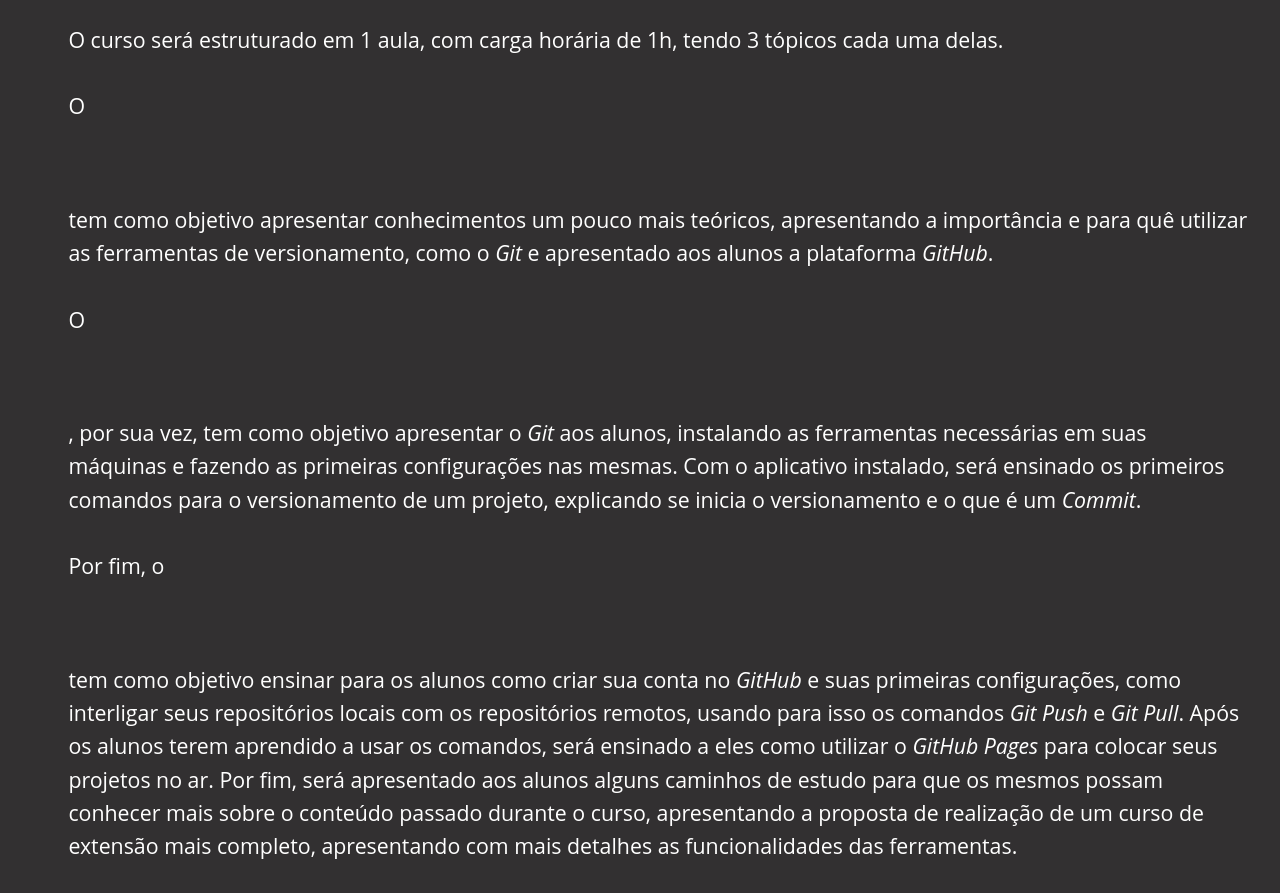
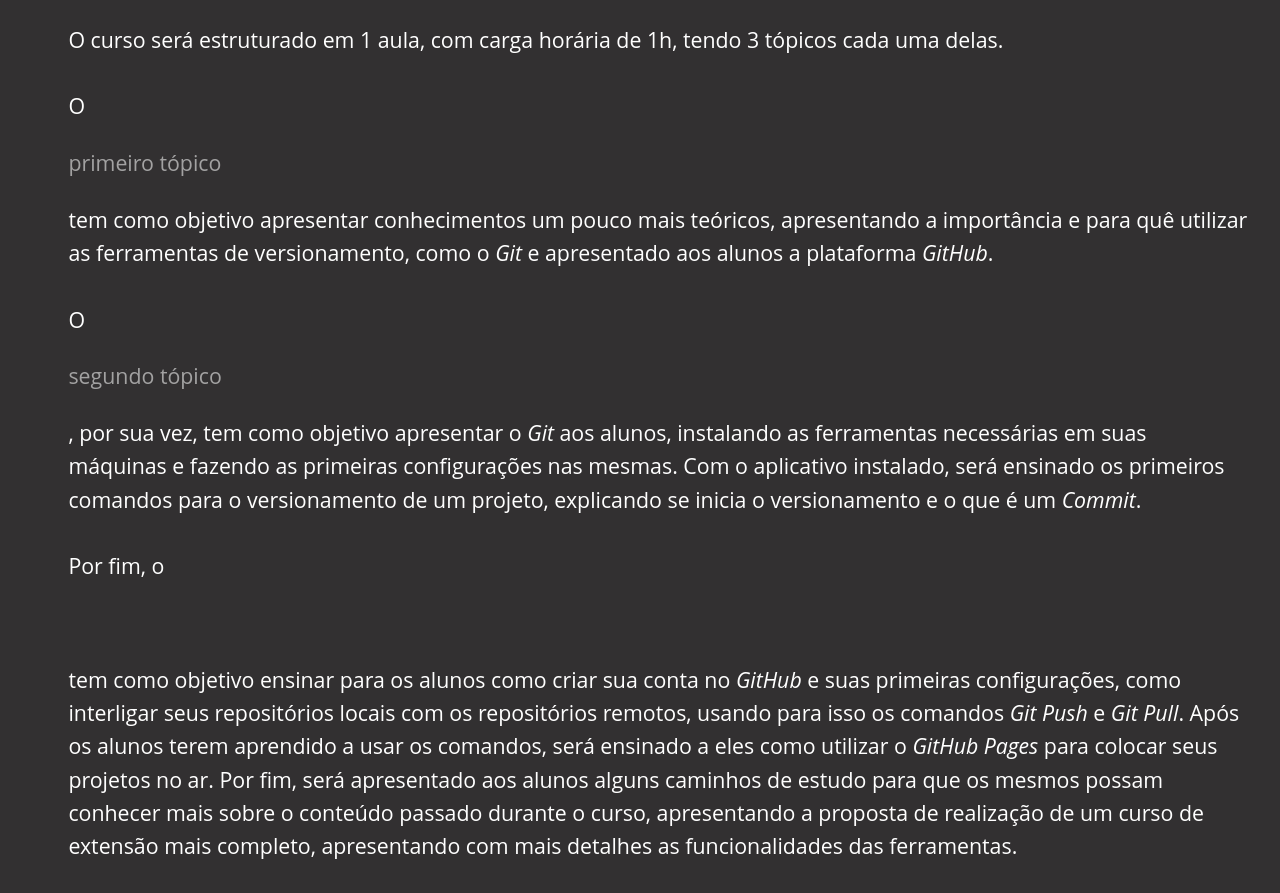
Before and after one commit to dudulacerdadl/Curso-Git, a plain HTML site: page index.html in a window 1280 px wide. Shown: the part 1120-2013 px from the top of the page. Drawn offline with Linux system fonts and the light colour scheme.

Commit message:
versão 1.3.1

```diff
--- a/index.html
+++ b/index.html
@@ -81,9 +81,9 @@
         <br />
         <p class="paragrafo">O curso será estruturado em 1 aula, com carga horária de 1h, tendo 3 tópicos cada uma delas.</p>
         <br />
-        <p class="paragrafo">O <a href="../Curso-Git/topico1.html" class="nav-link"><span class="link-text">primeiro tópico</span></a> tem como objetivo apresentar conhecimentos um pouco mais teóricos, apresentando a importância e para quê utilizar as ferramentas de versionamento, como o <span class="italic">Git</span> e apresentado aos alunos a plataforma <span class="italic">GitHub</span>.</p>
+        <p class="paragrafo">O <a href="../Curso-Git/topico1.html" class="nav-link">primeiro tópico</a> tem como objetivo apresentar conhecimentos um pouco mais teóricos, apresentando a importância e para quê utilizar as ferramentas de versionamento, como o <span class="italic">Git</span> e apresentado aos alunos a plataforma <span class="italic">GitHub</span>.</p>
         <br />
-        <p class="paragrafo">O <a href="../Curso-Git/topico2.html" class="nav-link"><span class="link-text">segundo tópico</span></a>, por sua vez, tem como objetivo apresentar o <span class="italic">Git</span> aos alunos, instalando as ferramentas necessárias em suas máquinas e fazendo as primeiras configurações nas mesmas. Com o aplicativo instalado, será ensinado os primeiros comandos para o versionamento de um projeto, explicando se inicia o versionamento e o que é um <span class="italic">Commit</span>.</p>
+        <p class="paragrafo">O <a href="../Curso-Git/topico2.html" class="nav-link">segundo tópico</a>, por sua vez, tem como objetivo apresentar o <span class="italic">Git</span> aos alunos, instalando as ferramentas necessárias em suas máquinas e fazendo as primeiras configurações nas mesmas. Com o aplicativo instalado, será ensinado os primeiros comandos para o versionamento de um projeto, explicando se inicia o versionamento e o que é um <span class="italic">Commit</span>.</p>
         <br />
         <p class="paragrafo">Por fim, o <a href="../Curso-Git/topico3.html" class="nav-link"><span class="link-text">terceiro tópico</span></a> tem como objetivo ensinar para os alunos como criar sua conta no <span class="italic">GitHub</span> e suas primeiras configurações, como interligar seus repositórios locais com os repositórios remotos, usando para isso os comandos <span class="italic">Git Push</span> e <span class="italic">Git Pull</span>. Após os alunos terem aprendido a usar os comandos, será ensinado a eles como utilizar o <span class="italic">GitHub Pages</span> para colocar seus projetos no ar. Por fim, será apresentado aos alunos alguns caminhos de estudo para que os mesmos possam conhecer mais sobre o conteúdo passado durante o curso, apresentando a proposta de realização de um curso de extensão mais completo, apresentando com mais detalhes as funcionalidades das ferramentas.</p>
         <br/>
```
